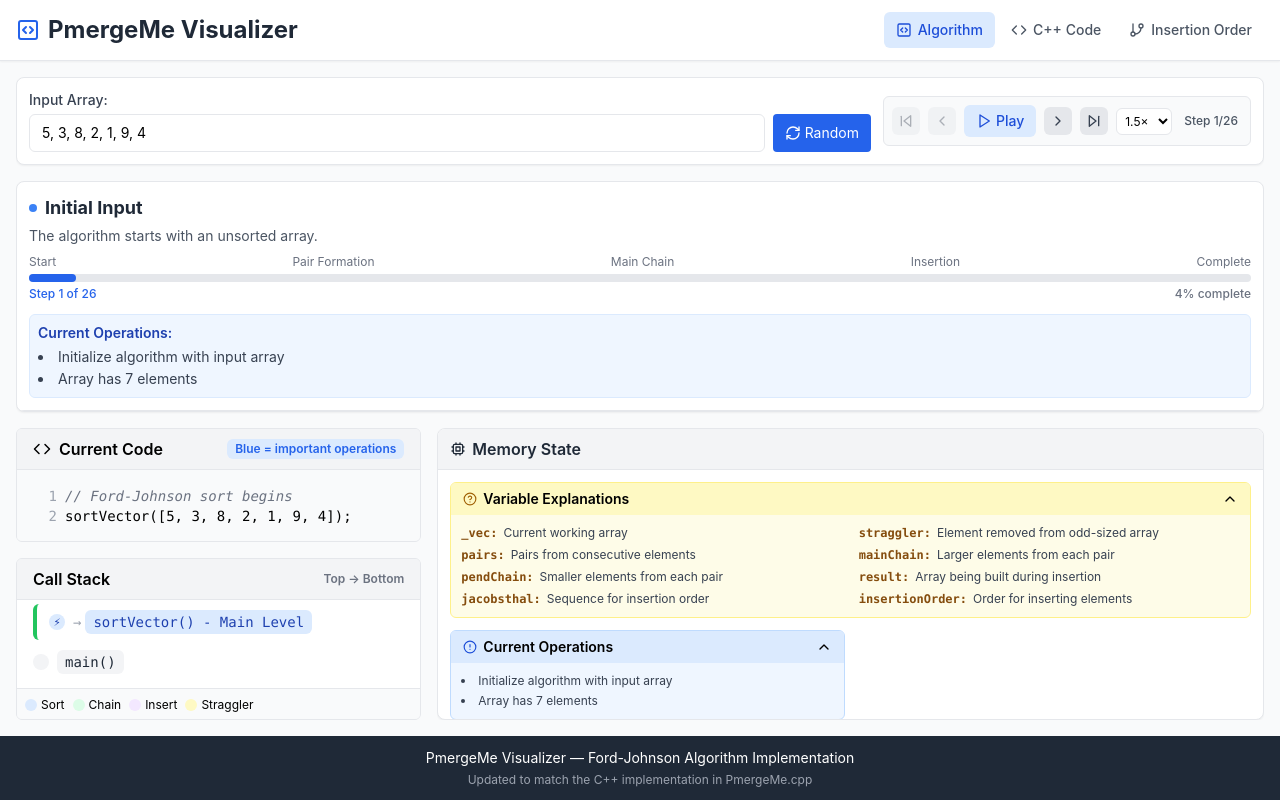
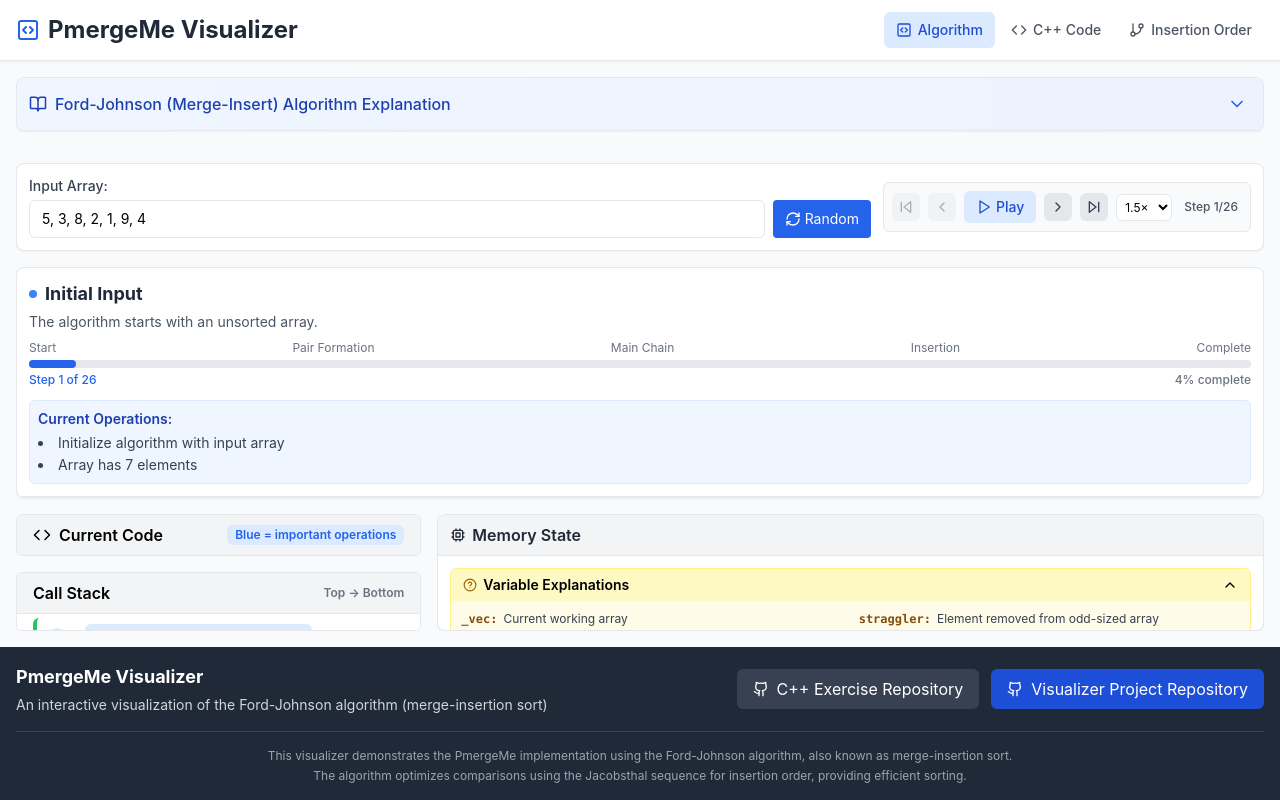
Before and after one commit to zelhajou/web-pmerge-me-visualizer, a React (Create React App) app: page / in a window 1280 px wide. Built offline with nearby package versions, Linux system fonts and the light colour scheme.

Commit message:
update the algo and the info

```diff
--- a/src/App.js
+++ b/src/App.js
@@ -1,5 +1,11 @@
 import React, { useState, useEffect } from "react";
-import { CodeSquare, Code, GitBranch } from "lucide-react";
+import {
+  CodeSquare,
+  Code,
+  GitBranch,
+  Github,
+  ExternalLink,
+} from "lucide-react";
 import { AlgorithmControls } from "./components/Algorithm";
 import AlgorithmStepDetail from "./components/Algorithm/AlgorithmStepDetail";
 import AlgorithmComparison from "./components/AlgorithmComparison";
@@ -14,6 +20,8 @@ import InsertionOrderVisualizer from "./components/InsertionOrderVisualizer";
 // Custom hook imports
 import { usePlayback } from "./hooks/usePlayback";
 import { generateAlgorithmSteps } from "./utils/algorithmSteps";
+
+import AlgorithmExplanation from "./components/AlgorithmExplanation";
 
 const App = () => {
   // Get the initial input array from the URL or use default
@@ -106,6 +114,10 @@ const App = () => {
     },
   ];
 
+  // Repository URLs
+  const cppRepoUrl = "https://github.com/zelhajou/ft_cpp_modules";
+  const projectRepoUrl = "https://github.com/zelhajou/web-pmerge-me-visualizer";
+
   return (
     <div className="h-screen overflow-hidden flex flex-col bg-gray-50">
       {/* Header with responsive design */}
@@ -189,6 +201,7 @@ const App = () => {
                   </button>
                 </li>
               ))}
+              {/* No repository links in mobile menu */}
             </ul>
           </nav>
         </div>
@@ -199,6 +212,13 @@ const App = () => {
         <div className="flex-1 overflow-hidden">
           {activeView === "algorithm" && (
             <div className="h-full flex flex-col">
+              {/* Algorithm explanation */}
+              {activeView === "algorithm" && (
+                <div className="mb-4">
+                  <AlgorithmExplanation />
+                </div>
+              )}
+
               <div className="mb-4 bg-white p-3 rounded-lg shadow-sm border">
                 <AlgorithmControls
                   inputArray={inputArray}
@@ -260,14 +280,52 @@ const App = () => {
         </div>
       </main>
 
-      {/* Footer with clearer attribution */}
-      <footer className="bg-gray-800 text-white py-3 text-center">
-        <p className="text-sm">
-          PmergeMe Visualizer — Ford-Johnson Algorithm Implementation
-        </p>
-        <p className="text-xs text-gray-400 mt-1">
-          Updated to match the C++ implementation in PmergeMe.cpp
-        </p>
+      {/* Enhanced footer with description and repository links */}
+      <footer className="bg-gray-800 text-white py-4">
+        <div className="container mx-auto px-4">
+          <div className="flex flex-col md:flex-row justify-between items-center">
+            <div className="text-center md:text-left mb-4 md:mb-0">
+              <h3 className="text-lg font-bold">PmergeMe Visualizer</h3>
+              <p className="text-sm text-gray-300 mt-1">
+                An interactive visualization of the Ford-Johnson algorithm
+                (merge-insertion sort)
+              </p>
+            </div>
+
+            <div className="flex flex-col md:flex-row gap-3 md:items-center">
+              <a
+                href={cppRepoUrl}
+                target="_blank"
+                rel="noopener noreferrer"
+                className="flex items-center px-4 py-2 bg-gray-700 hover:bg-gray-600 rounded-md transition-colors"
+              >
+                <Github size={16} className="mr-2" />
+                <span>C++ Exercise Repository</span>
+              </a>
+
+              <a
+                href={projectRepoUrl}
+                target="_blank"
+                rel="noopener noreferrer"
+                className="flex items-center px-4 py-2 bg-blue-700 hover:bg-blue-600 rounded-md transition-colors"
+              >
+                <Github size={16} className="mr-2" />
+                <span>Visualizer Project Repository</span>
+              </a>
+            </div>
+          </div>
+
+          <div className="border-t border-gray-700 mt-4 pt-4 text-center text-xs text-gray-400">
+            <p>
+              This visualizer demonstrates the PmergeMe implementation using the
+              Ford-Johnson algorithm, also known as merge-insertion sort.
+            </p>
+            <p className="mt-1">
+              The algorithm optimizes comparisons using the Jacobsthal sequence
+              for insertion order, providing efficient sorting.
+            </p>
+          </div>
+        </div>
       </footer>
     </div>
   );
--- /dev/null
+++ b/src/components/AlgorithmExplanation.js
@@ -0,0 +1,128 @@
+// Add this component to your project:
+// src/components/AlgorithmExplanation.js
+
+import React, { useState } from 'react';
+import { ChevronDown, ChevronUp, BookOpen } from 'lucide-react';
+
+const AlgorithmExplanation = () => {
+  const [expanded, setExpanded] = useState(false);
+
+  return (
+    <div className="bg-white rounded-lg shadow-sm border overflow-hidden mb-4">
+      <div
+        className="flex items-center justify-between p-3 bg-gradient-to-r from-blue-50 to-indigo-50 cursor-pointer"
+        onClick={() => setExpanded(!expanded)}
+      >
+        <div className="flex items-center font-medium text-blue-800">
+          <BookOpen size={18} className="mr-2" />
+          Ford-Johnson (Merge-Insert) Algorithm Explanation
+        </div>
+
+        <button className="text-blue-600 hover:bg-blue-100 p-1 rounded-full">
+          {expanded ? <ChevronUp size={20} /> : <ChevronDown size={20} />}
+        </button>
+      </div>
+
+      {expanded && (
+        <div className="p-4">
+          <h3 className="text-lg font-bold mb-2">Understanding the Ford-Johnson Algorithm</h3>
+          <p className="mb-3">
+            The Ford-Johnson algorithm (also known as merge-insertion sort) is an efficient
+            comparison-based sorting algorithm designed to minimize the number of comparisons,
+            particularly for small to medium-sized arrays.
+          </p>
+
+          <div className="grid grid-cols-1 md:grid-cols-2 gap-6 mb-4">
+            <div>
+              <h4 className="font-bold text-blue-700 mb-2">Key Steps:</h4>
+              <ol className="list-decimal list-outside ml-5 space-y-2">
+                <li>
+                  <strong>Handle Base Cases:</strong> Arrays of size 0 or 1 are already sorted.
+                </li>
+                <li>
+                  <strong>Handle Odd-sized Arrays:</strong> If the array has an odd number of elements,
+                  remove the last element as a "straggler".
+                </li>
+                <li>
+                  <strong>Form Sorted Pairs:</strong> Group consecutive elements into pairs and sort within
+                  each pair (larger element first).
+                </li>
+                <li>
+                  <strong>Create Main Chain:</strong> Extract the larger elements from each pair.
+                </li>
+                <li>
+                  <strong>Recursively Sort:</strong> Sort the main chain recursively.
+                </li>
+                <li>
+                  <strong>Create Pending Chain:</strong> Collect the smaller elements from each pair.
+                </li>
+                <li>
+                  <strong>Insert First Pending Element:</strong> Insert the first element from the pending chain
+                  into the sorted main chain.
+                </li>
+                <li>
+                  <strong>Calculate Insertion Order:</strong> Use the Jacobsthal sequence to determine an optimal
+                  insertion order for the remaining pending elements.
+                </li>
+                <li>
+                  <strong>Insert Remaining Elements:</strong> Insert the remaining pending elements using binary
+                  search according to the calculated insertion order.
+                </li>
+                <li>
+                  <strong>Insert Straggler:</strong> If there was a straggler, insert it into its correct position.
+                </li>
+              </ol>
+            </div>
+
+            <div>
+              <h4 className="font-bold text-blue-700 mb-2">What Makes It Special:</h4>
+              <ul className="list-disc list-outside ml-5 space-y-2">
+                <li>
+                  <strong>Minimizes Comparisons:</strong> Approaching the theoretical minimum of ~n log n - n comparisons
+                </li>
+                <li>
+                  <strong>Jacobsthal Sequence:</strong> A key innovation that optimizes insertion order
+                </li>
+                <li>
+                  <strong>Binary Search:</strong> Used for efficient insertions
+                </li>
+                <li>
+                  <strong>Recursive Structure:</strong> Divides the problem elegantly
+                </li>
+              </ul>
+
+              <div className="mt-4 bg-blue-50 p-3 rounded-md">
+                <h5 className="font-bold text-sm mb-1">Jacobsthal Sequence</h5>
+                <p className="text-sm">
+                  Defined by the recurrence relation: J(n) = J(n-1) + 2×J(n-2) with J(0)=0 and J(1)=1.
+                  The sequence (0, 1, 1, 3, 5, 11, 21, 43, 85, ...) is specifically useful for determining
+                  an efficient insertion order to minimize comparisons.
+                </p>
+              </div>
+
+              <div className="mt-4 p-3 rounded-md bg-green-50">
+                <h5 className="font-bold text-sm mb-1">Time Complexity</h5>
+                <p className="text-sm">
+                  Average: O(n log n) <br />
+                  Worst case: O(n log n) <br />
+                  Best case for comparisons: ~n log n - n + 1 <br />
+                </p>
+              </div>
+            </div>
+          </div>
+
+          <hr className="my-3 border-gray-200" />
+
+
+
+          <div className="mt-4 text-sm text-gray-600">
+            This visualization steps through each part of the algorithm so you can see exactly how the
+            Ford-Johnson algorithm sorts data with minimal comparisons.
+          </div>
+        </div>
+      )}
+    </div>
+  );
+};
+
+export default AlgorithmExplanation;
--- a/src/components/Visualization/MemoryStateVisualization.js
+++ b/src/components/Visualization/MemoryStateVisualization.js
@@ -216,7 +216,7 @@ const MemoryStateVisualization = ({ memoryState }) => {
         <h3 className="font-semibold text-blue-700 mb-1">Binary Search:</h3>
         <div className="text-sm">
           <p className="mb-1">Searching for: <span className="font-mono bg-blue-100 px-1 py-0.5 rounded">{binarySearch.value}</span></p>
-          <p className="mb-1">In array: {binarySearch.array.join(', ')}</p>
+          <p className="mb-1">In array: <span className="font-mono bg-gray-100 px-1 py-0.5 rounded">[{binarySearch.array.join(', ')}]</span></p>
           <div className="bg-white p-2 rounded border border-blue-100">
             <p className="font-medium mb-1 text-xs">Steps:</p>
             <ol className="list-decimal list-inside text-xs">
```
Also changed, not shown: src/components/Visualization/BinarySearchVisualization.js (+4 -3 lines), src/utils/fordJohnson.js (+9 -2 lines).
